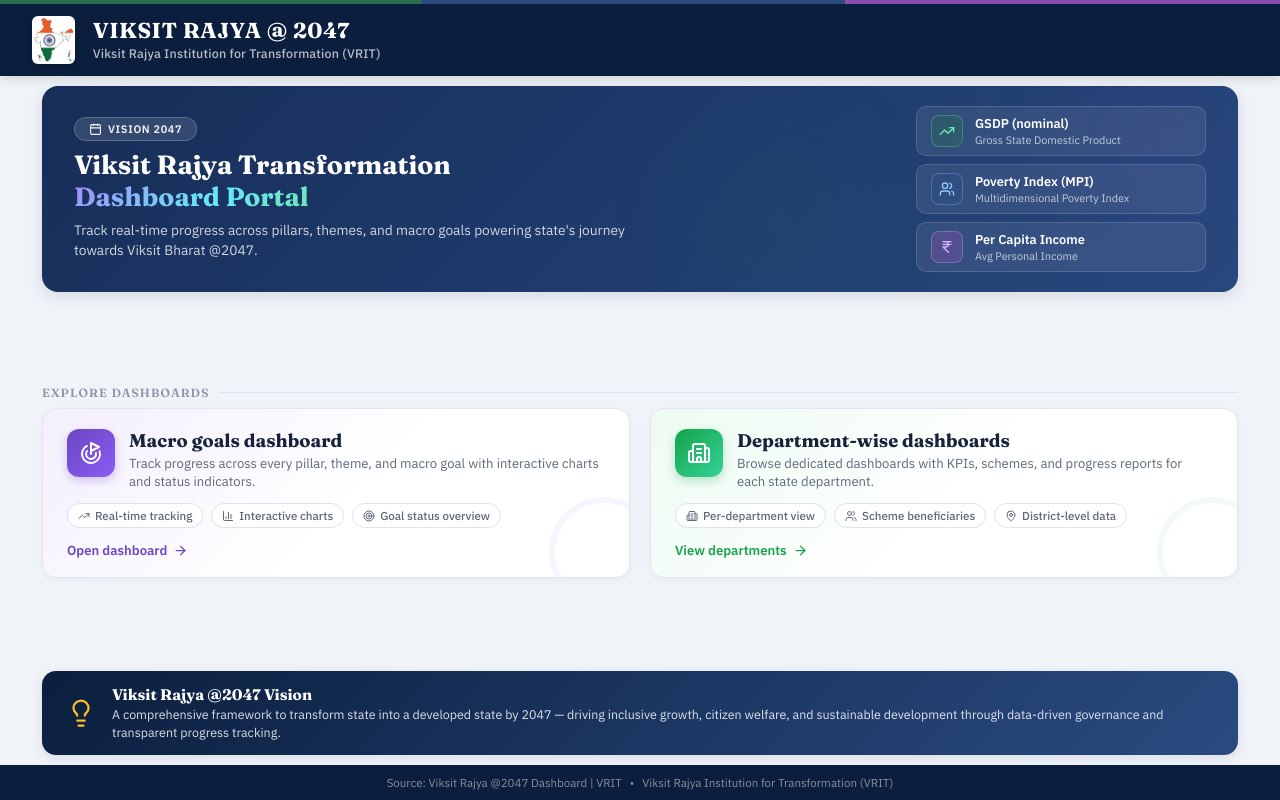
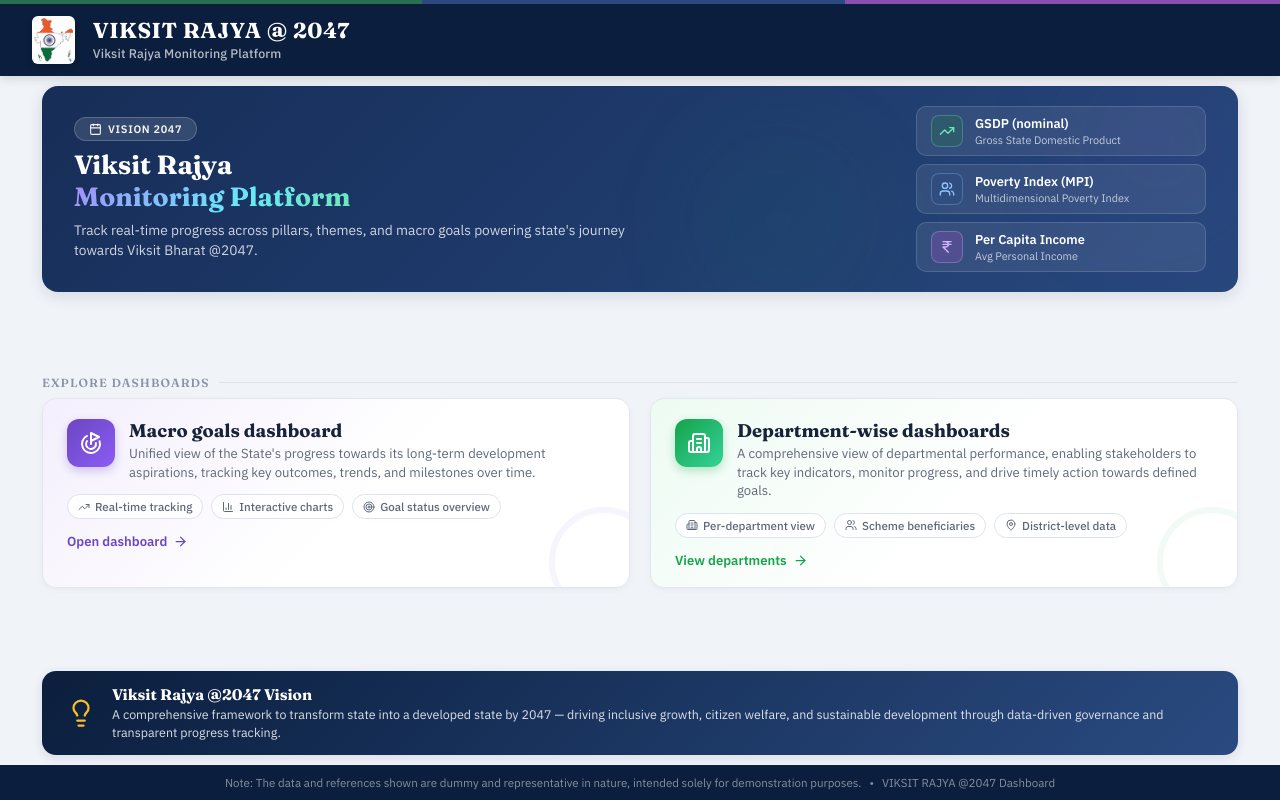
Before and after one commit to abhinavpancholi/viksit-landingpage, a React (Vite) app: page / in a window 1280 px wide. Built offline with nearby package versions, Linux system fonts and the light colour scheme.

Commit message:
vikist monitoring dashboard

```diff
--- a/src/components/Footer.jsx
+++ b/src/components/Footer.jsx
@@ -5,9 +5,16 @@ export default function Footer() {
   return (
     <footer className="site-footer" role="contentinfo">
       <div className="site-footer__bottom">
-        <span>Source: Viksit Rajya @2047 Dashboard | VRIT</span>
+        <span className="font-medium text-center sm:text-left">
+          Note: The data and references shown are dummy and representative in nature, intended solely for demonstration purposes.
+        </span>
+        {/* <span>Source: Viksit Rajya @2047 Dashboard</span>
         <span className="site-footer__separator">•</span>
-        <span>Viksit Rajya Institution for Transformation (VRIT)</span>
+        <span>The data and references shown are dummy and representative in nature, intended solely for demonstration purposes</span> */}
+        <span className="site-footer__separator">•</span>
+        <span className="font-bold text-navy-800 text-center sm:text-right uppercase tracking-wider text-[10px]">
+          VIKSIT RAJYA @2047 Dashboard
+        </span>
       </div>
     </footer>
   )
--- a/src/components/Header.jsx
+++ b/src/components/Header.jsx
@@ -25,7 +25,7 @@ export default function Header() {
         <div className="site-header__text">
           <h1 className="site-header__title">VIKSIT RAJYA @ 2047</h1>
           <p className="site-header__subtitle">
-            Viksit Rajya Institution for Transformation (VRIT)
+            Viksit Rajya Monitoring Platform
           </p>
         </div>
       </div>
--- a/src/pages/HomePage.jsx
+++ b/src/pages/HomePage.jsx
@@ -29,8 +29,8 @@ export default function HomePage() {
               Vision 2047
             </span>
             <h2 className="hero__heading">
-              Viksit Rajya Transformation<br />
-              <span className="hero__heading-accent">Dashboard Portal</span>
+              Viksit Rajya<br />
+              <span className="hero__heading-accent">Monitoring Platform</span>
             </h2>
             <p className="hero__sub">
               Track real-time progress across pillars, themes, and macro goals
@@ -96,7 +96,7 @@ export default function HomePage() {
               <div className="cta-card__header-text">
                 <h3 className="cta-card__title">Macro goals dashboard</h3>
                 <p className="cta-card__desc">
-                  Track progress across every pillar, theme, and macro goal with interactive charts and status indicators.
+                  Unified view of the State's progress towards its long-term development aspirations, tracking key outcomes, trends, and milestones over time.
                 </p>
               </div>
             </div>
@@ -124,7 +124,7 @@ export default function HomePage() {
               <div className="cta-card__header-text">
                 <h3 className="cta-card__title">Department-wise dashboards</h3>
                 <p className="cta-card__desc">
-                  Browse dedicated dashboards with KPIs, schemes, and progress reports for each state department.
+                  A comprehensive view of departmental performance, enabling stakeholders to track key indicators, monitor progress, and drive timely action towards defined goals.
                 </p>
               </div>
             </div>
```
